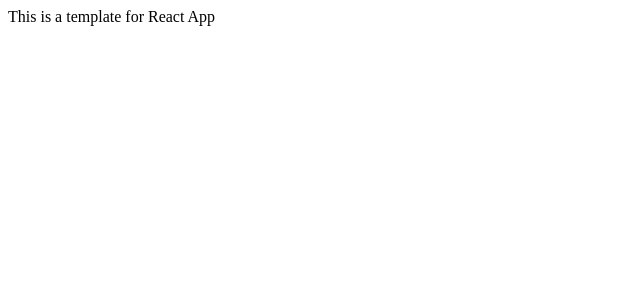
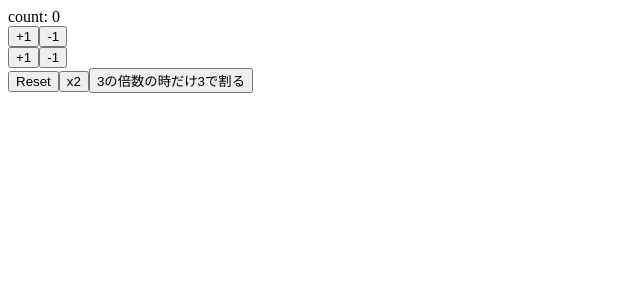
Before and after one commit to y-date/react-hooks, a React (Create React App) app: page / in a window 1280 px wide. Shown: the top 300 px of the page, without its empty margins (0-640 px from the left). Built offline with nearby package versions, Linux system fonts and the light colour scheme.

Commit message:
my first React Hook with useState

```diff
--- a/src/App.js
+++ b/src/App.js
@@ -1,10 +1,45 @@
-import React from 'react';
+import React, {useState} from 'react';
 
 const App = () => {
+  const [count, setCount] = useState(0);
+
+  const increment = () => setCount(count + 1);
+  const decrement = () => setCount(count - 1);
+
+  const increment2 = () => setCount(previousCount => previousCount + 1);
+  const decrement2 = () => setCount(previousCount => previousCount - 1);
+
+  const reset = () => setCount(0);
+  const double = () => setCount(count * 2);
+  const divide3 = () => setCount(previousCount => {
+    return previousCount % 3 === 0 ? previousCount / 3 : previousCount
+    // if (previousCount % 3 === 0) {
+    //   return previousCount / 3;
+    // } else {
+    //   return previousCount;
+    // }
+  });
+
+
   return (
-    <div>
-      This is a template for React App
-    </div>
+    // <React.Fragment>不要なdivタグで囲う必要がなくなる</React.Fragment>
+    // <>上記同様</>
+    <>
+      <div>count: {count}</div>
+      <div>
+        <button onClick={increment}>+1</button>
+        <button onClick={decrement}>-1</button>
+      </div>
+      <div>
+        <button onClick={increment2}>+1</button>
+        <button onClick={decrement2}>-1</button>
+      </div>
+      <div>
+        <button onClick={reset}>Reset</button>
+        <button onClick={double}>x2</button>
+        <button onClick={divide3}>3の倍数の時だけ3で割る</button>
+      </div>
+    </>
   );
 }
 
```
